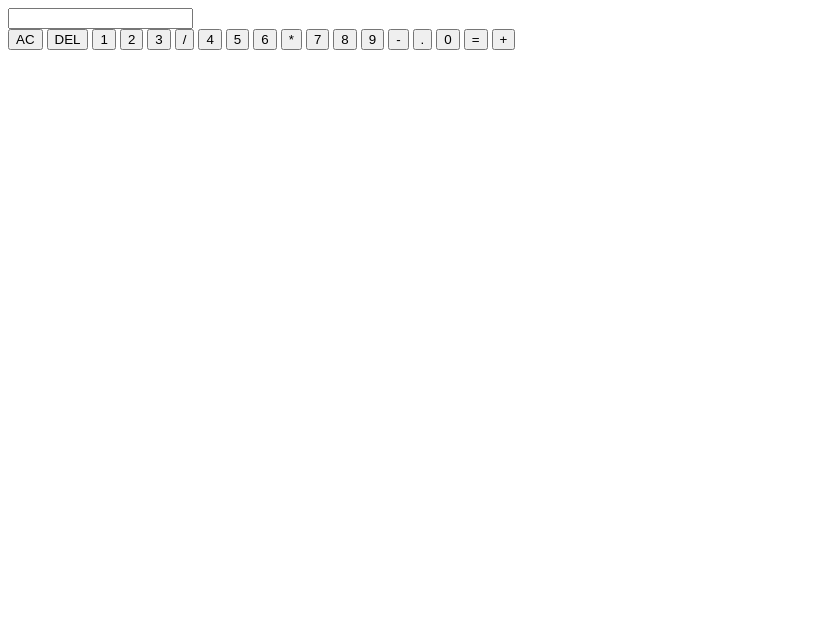
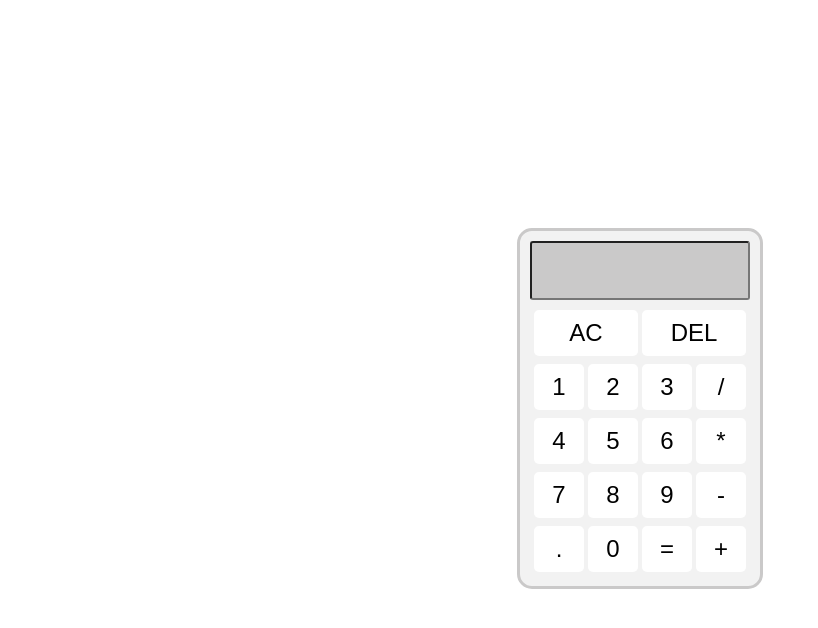
Before and after one commit to ohelll/calculatrice.html, a plain HTML site: page index.html in a window 1280 px wide. Shown: the whole page, without its empty margins (0-818 px from the left). Drawn offline with Linux system fonts and the light colour scheme.

Commit message:
Update style.css

```diff
--- a/style.css
+++ b/style.css
@@ -1,50 +1,67 @@
-<!DOCTYPE html>
-<html lang="en">
 
-<head>
+  body {
+    max-width: 100vw;
+    height: 100vh;
+    display: flex;
+    justify-content: center;
+    align-item: center;
+  }
 
-    <meta charset="UTF-8">
-    <meta http-equiv="X-UA-Compatible" content="IE=edge">
-    <meta name="viewport" content="width=device-width, initial-scale=1.0">
-    <link rel="stylesheet" href="./style.css">
-    <title>Calculator</title>
+.calculator {
+    margin: auto;
+    width: 220px;
+    background-color: rgb(242, 242, 242);
+    border: 3px solid rgb(202, 201, 201);
+    border-radius: 15px;
+    padding: 10px;
+    display: flex;
+    flex-direction: column;
+}
 
-</head>
+.buttons {
+    display: grid;
+    grid-template-columns: repeat(4, 50px);
+    grid-template-rows: repeat(5, 50px);
+    grid-gap: 4px;
+    width: 100%;
+    position: relative;
+    margin-left: 4px;
+}
 
-<body>
+button {
 
-    <section class="calculator">
+    font-size: 1.5em;
+    border: none;
+    border-radius: 5px;
+    background-color: rgb(255, 255, 255);
+    text-align:center;
+    margin-bottom:4px;
+}
+button:hover {
+    background: rgb(236, 235, 235);;
+}
 
-        <input type="text" class="screen">
+button:active {
+    transform: translateY(1.5px);
+    transform: translateX(1.5px);
+    background: rgb(196, 196, 196);
+}
 
-        </input>
 
-        <div class="buttons">
-            <button type="button" class=" btn-clear" data-num="AC">AC</button>
-            <button type="button" class=" btn-del" data-num="DEL">DEL</button>
-            <button type="button" class="btn btn-grey" data-num="1">1</button>
-            <button type="button" class="btn btn-grey" data-num="2">2</button>
-            <button type="button" class="btn btn-grey" data-num="3">3</button>
-            <button type="button" class="btn btn-grey" data-num="/">/</button>
-            <button type="button" class="btn btn-grey" data-num="4">4</button>
-            <button type="button" class="btn btn-grey" data-num="5">5</button>
-            <button type="button" class="btn btn-grey" data-num="6">6</button>
-            <button type="button" class="btn btn-yellow" data-num="*">*</button>
-            <button type="button" class="btn btn-grey" data-num="7">7</button>
-            <button type="button" class="btn btn-grey" data-num="8">8</button>
-            <button type="button" class="btn btn-grey" data-num="9">9</button>
-            <button type="button" class="btn btn-yellow" data-num="-">-</button>
-            <button type="button" class="btn btn-yellow" data-num=".">.</button>
-            <button type="button" class="btn btn-grey" data-num="0">0</button>
-            <button type="button" class=" btn-equal" data-num="=">=</button>
-            <button type="button" class="btn btn-yellow" data-num="+">+</button>
 
-        </div>
+.screen{
+    height: 45px;
+    font-size: 20px;
+    text-align: right;
+    margin-bottom: 10px;
+    padding: 5px;
+    border-radius: 3px;
+    background: rgb(202, 201, 201);
 
-    </d>
-
-    <script src="./app.js"></script>
-
-</body>
-
-</html>
+}
+button[data-num="AC"]{
+    grid-column: span 2;
+}
+button[data-num="DEL"]{
+    grid-column: span 2;
+}
```
